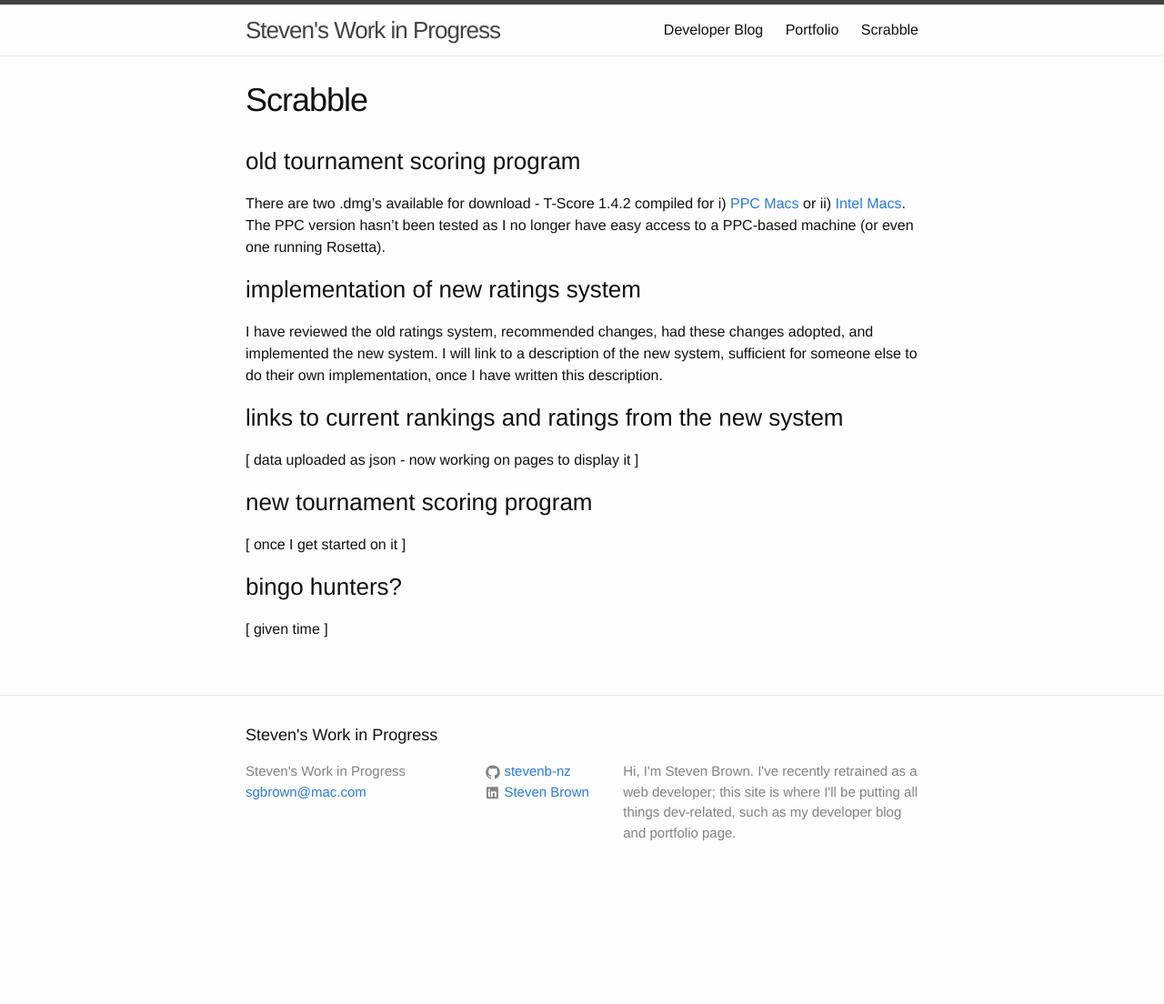
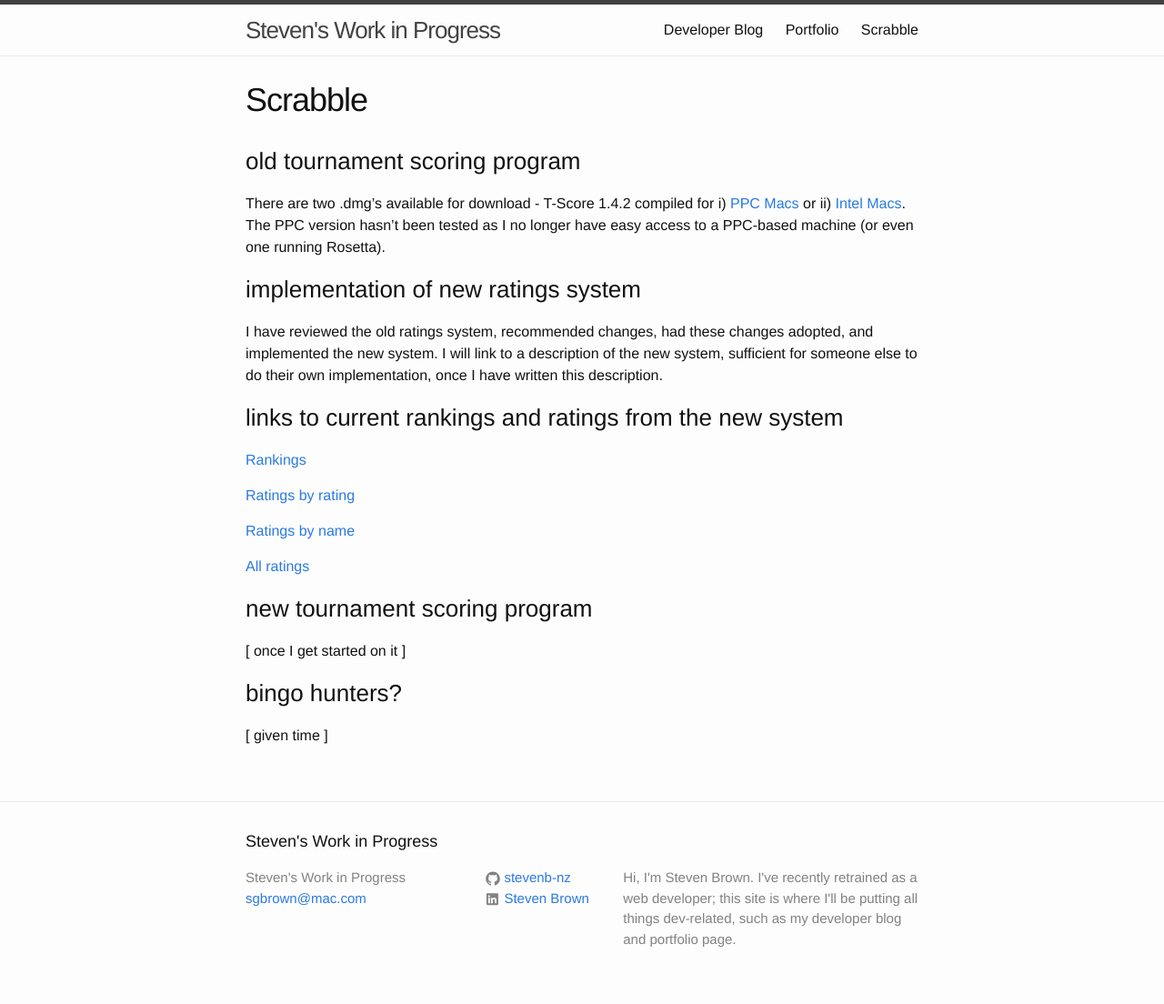
Before and after one commit to stevenb-nz/stevenb-nz.github.io, a Jekyll site: the page built from _pages/scrabble.md, in a window 1280 px wide. Shown: the whole page at 91% size. Built offline with Jekyll 4.4.1, drawn with Linux system fonts in a browser that asks for light colours; before the commit the page ends 987 px from its top, so only the background shows below that.

Commit message:
links to various rating list pages (proper formatting to come)

```diff
--- a/_pages/scrabble.md
+++ b/_pages/scrabble.md
@@ -14,7 +14,13 @@ I have reviewed the old ratings system, recommended changes, had these changes a
 
 ### links to current rankings and ratings from the new system
 
-\[ data uploaded as json - now working on pages to display it \]
+[Rankings](/scrabble/rankings/)
+
+[Ratings by rating](/scrabble/ratingsbyrating/)
+
+[Ratings by name](/scrabble/ratingsbyname/)
+
+[All ratings](/scrabble/allratings/)
 
 ### new tournament scoring program
 
```
Also changed, not shown: _pages/allratings.md (added, +12 -0 lines), _pages/rankings.md (added, +12 -0 lines), _pages/ratingsbyname.md (added, +12 -0 lines), _pages/ratingsbyrating.md (renamed from _pages/ratings.md, +1 -1 lines).
